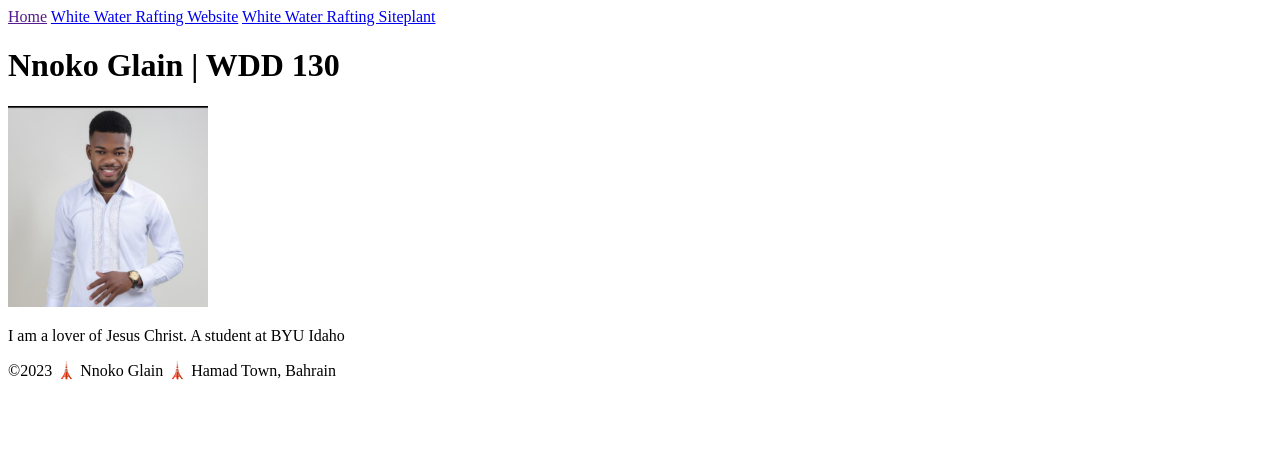
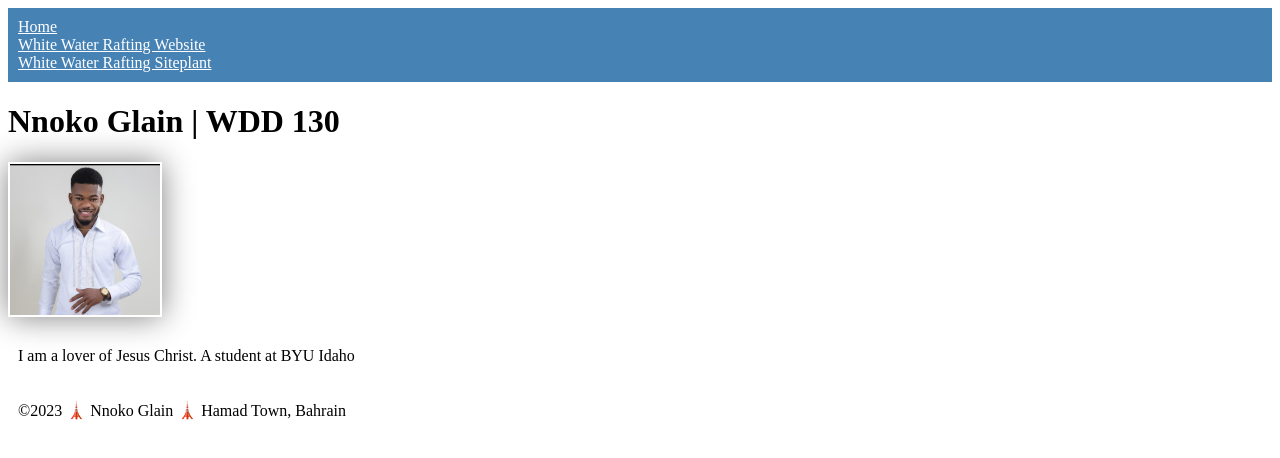
Before and after one commit to NnokoGlain/wdd130, a plain HTML site: page index.html in a window 1280 px wide. Drawn offline with Linux system fonts and the light colour scheme.

Commit message:
I added tittle style to my home page.

```diff
--- a/index.html
+++ b/index.html
@@ -4,6 +4,7 @@
         <meta charset="utf-8">
         <meta name="viewport" content="width=device-width,initial-scale=1.0">
         <title>Nnoko Glain | WDD 130</title>
+        <link rel="stylesheet"href="styles/styles.css">
     </head>
 
     <body>
--- /dev/null
+++ b/styles/styles.css
@@ -0,0 +1,22 @@
+nav {
+    background-color: steelblue;
+    padding: 10px;
+}
+nav a {
+    color: white;
+    display: block;
+    padding: 20;
+}
+h1 {
+    color: stealblue;
+}
+img {
+    width: 150px;
+    height: auto;
+    border: 1px sold steelblue;
+    padding: 2px;
+    box-shadow: 0 0 30px gray;
+}
+p {
+    padding: 10px;
+}
```
Also changed, not shown: holygrail.html (added, +28 -0 lines).
